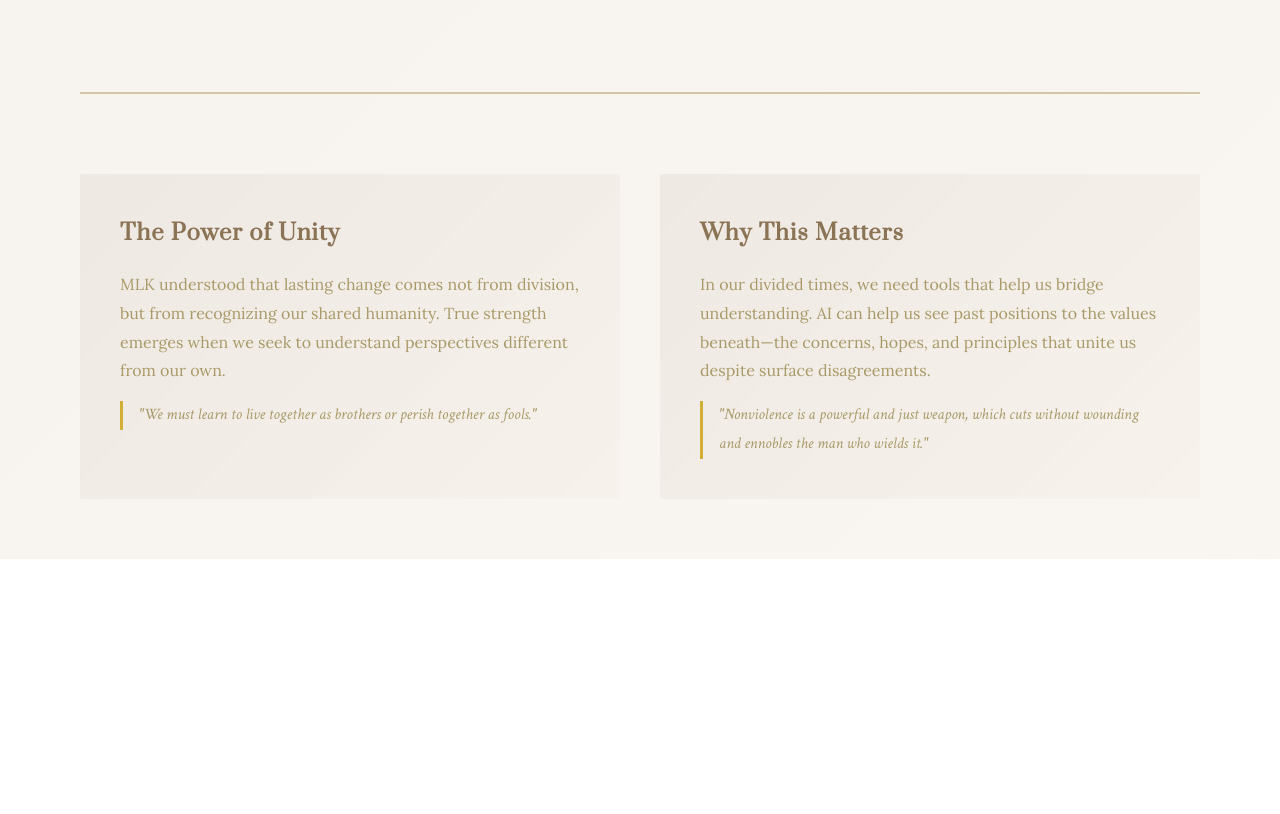
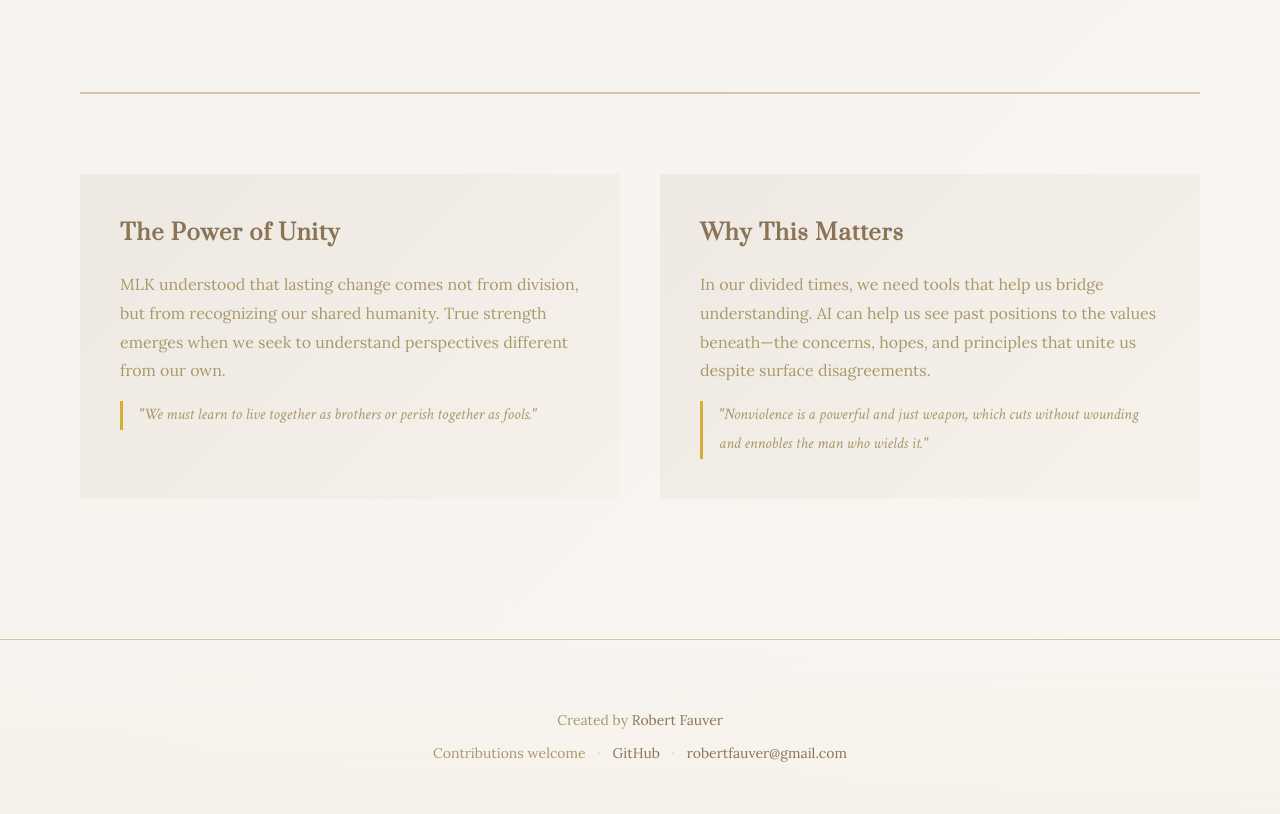
Before and after one commit to fauverism/mlk-app, a website: page index.html in a window 1280 px wide. Shown: the part 1764-2578 px from the top of the page. Before the commit the page ends 2323 px from the top, so only its background shows below. Drawn offline with Linux system fonts and the light colour scheme; no server answers.

Commit message:
updating footer

```diff
--- a/index.html
+++ b/index.html
@@ -677,6 +677,57 @@
             display: block;
             animation: fadeInUp 0.6s ease-out;
         }
+
+        /* Footer */
+        footer {
+            text-align: center;
+            padding: 60px 40px 40px;
+            margin-top: 80px;
+            border-top: 1px solid var(--sepia-light);
+            background: linear-gradient(to top, rgba(212, 196, 168, 0.05), transparent);
+        }
+
+        footer p {
+            font-size: 14px;
+            color: var(--sepia-medium);
+            margin: 8px 0;
+            line-height: 1.8;
+        }
+
+        footer a {
+            color: var(--sepia-dark);
+            text-decoration: none;
+            transition: all 0.3s ease;
+            border-bottom: 1px solid transparent;
+        }
+
+        footer a:hover {
+            color: var(--accent);
+            border-bottom-color: var(--accent);
+        }
+
+        footer .divider {
+            display: inline-block;
+            margin: 0 8px;
+            color: var(--sepia-light);
+        }
+
+        @media (max-width: 768px) {
+            footer {
+                padding: 40px 20px 30px;
+            }
+
+            footer p {
+                font-size: 13px;
+            }
+
+            footer .divider {
+                display: block;
+                margin: 0;
+                height: 0;
+                visibility: hidden;
+            }
+        }
     </style>
 </head>
 <body>
@@ -1278,5 +1329,15 @@ Continue for 3-4 bridges total. Root your response in MLK's principles: the dign
             }, 8000);
         }
     </script>
+
+    <footer>
+        <p>Created by <a href="https://robertfauver.com" target="_blank" rel="noopener noreferrer">Robert Fauver</a></p>
+        <p>
+            Contributions welcome <span class="divider">·</span>
+            <a href="https://github.com/fauverism/mlk-app" target="_blank" rel="noopener noreferrer">GitHub</a>
+            <span class="divider">·</span>
+            <a href="mailto:robertfauver@gmail.com">robertfauver@gmail.com</a>
+        </p>
+    </footer>
 </body>
 </html>
```
